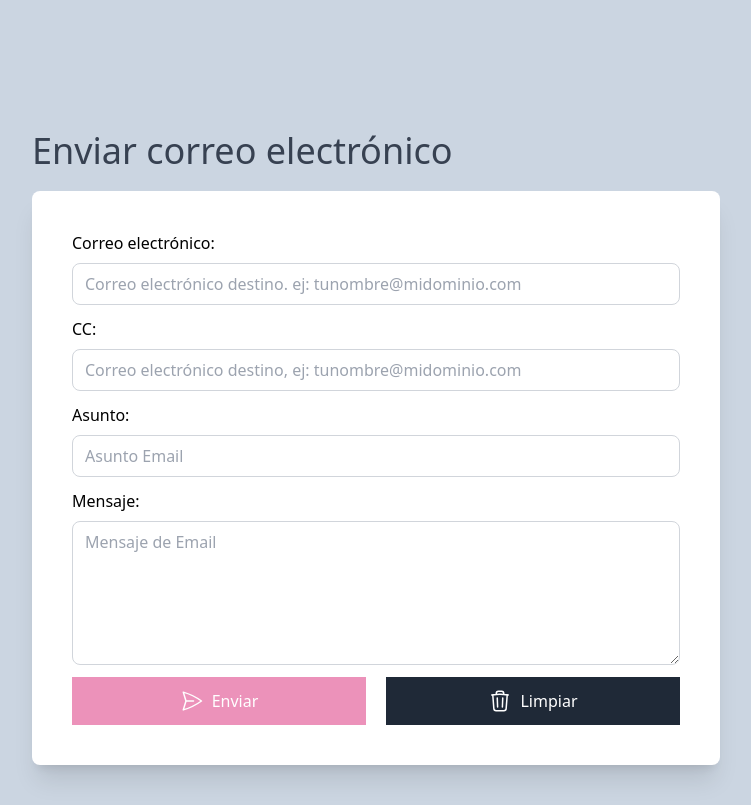
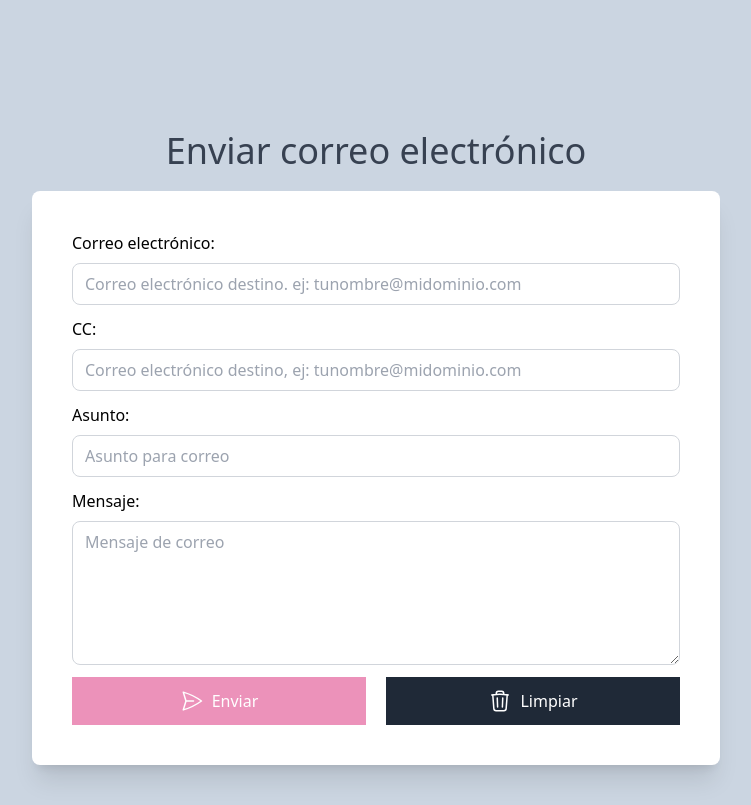
Before and after one commit to alejandrorndev/simulador-envio-correo, a plain HTML site: page index.html in a window 1280 px wide. Shown: the part 37-842 px from the top of the page, without its empty margins (264-1015 px from the left). Drawn offline with Linux system fonts and the light colour scheme.

Commit message:
fix: Se hace correciones en la seccion de los nombres de los campos.

```diff
--- a/index.html
+++ b/index.html
@@ -10,7 +10,7 @@
 </head>
 <body class="min-h-screen bg-slate-300">
     <div class="max-w-3xl mx-auto p-10">
-        <h1 class="text-4xl text-gray-700 pt-32">Enviar correo electrónico</h1>
+        <h1 class="text-4xl text-center text-gray-700 pt-32">Enviar correo electrónico</h1>
         <div class="bg-white rounded-lg shadow-xl p-10 mt-5">
             <form id="formulario" class="space-y-3">
                 <div class="flex flex-col space-y-2">
@@ -25,12 +25,12 @@
 
                 <div class="flex flex-col space-y-2">
                     <label for="asunto" class="font-regular font-medium">Asunto:</label>
-                    <input id="asunto" type="text" name="asunto" placeholder="Asunto Email" class="border border-gray-300 px-3 py-2 rounded-lg" />
+                    <input id="asunto" type="text" name="asunto" placeholder="Asunto para correo" class="border border-gray-300 px-3 py-2 rounded-lg" />
                 </div>
 
                 <div class="flex flex-col space-y-2">
                     <label for="mensaje" class="font-regular font-medium">Mensaje:</label>
-                    <textarea id="mensaje" type="text" name="mensaje" placeholder="Mensaje de Email" class="border border-gray-300 px-3 py-2 rounded-lg h-36"></textarea>
+                    <textarea id="mensaje" type="text" name="mensaje" placeholder="Mensaje de correo" class="border border-gray-300 px-3 py-2 rounded-lg h-36"></textarea>
                 </div>
 
                 <div id="botones" class="flex gap-5">
```
